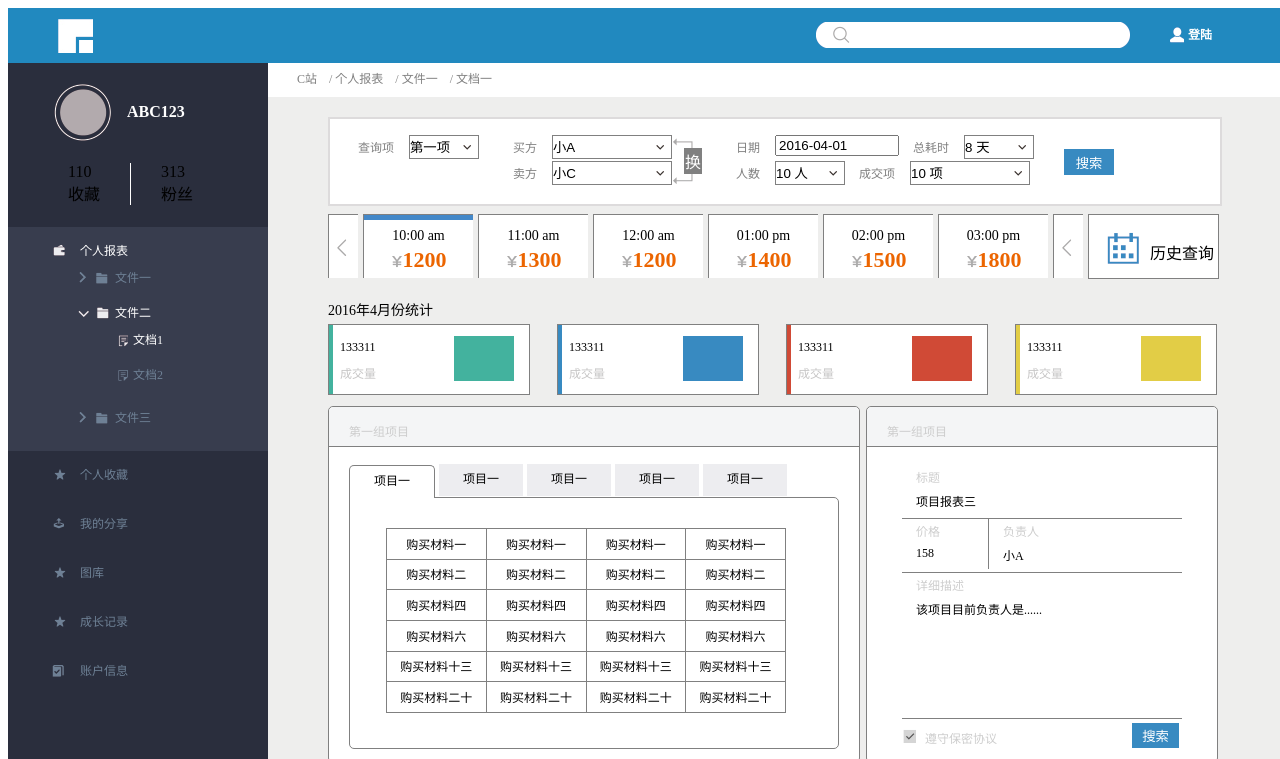
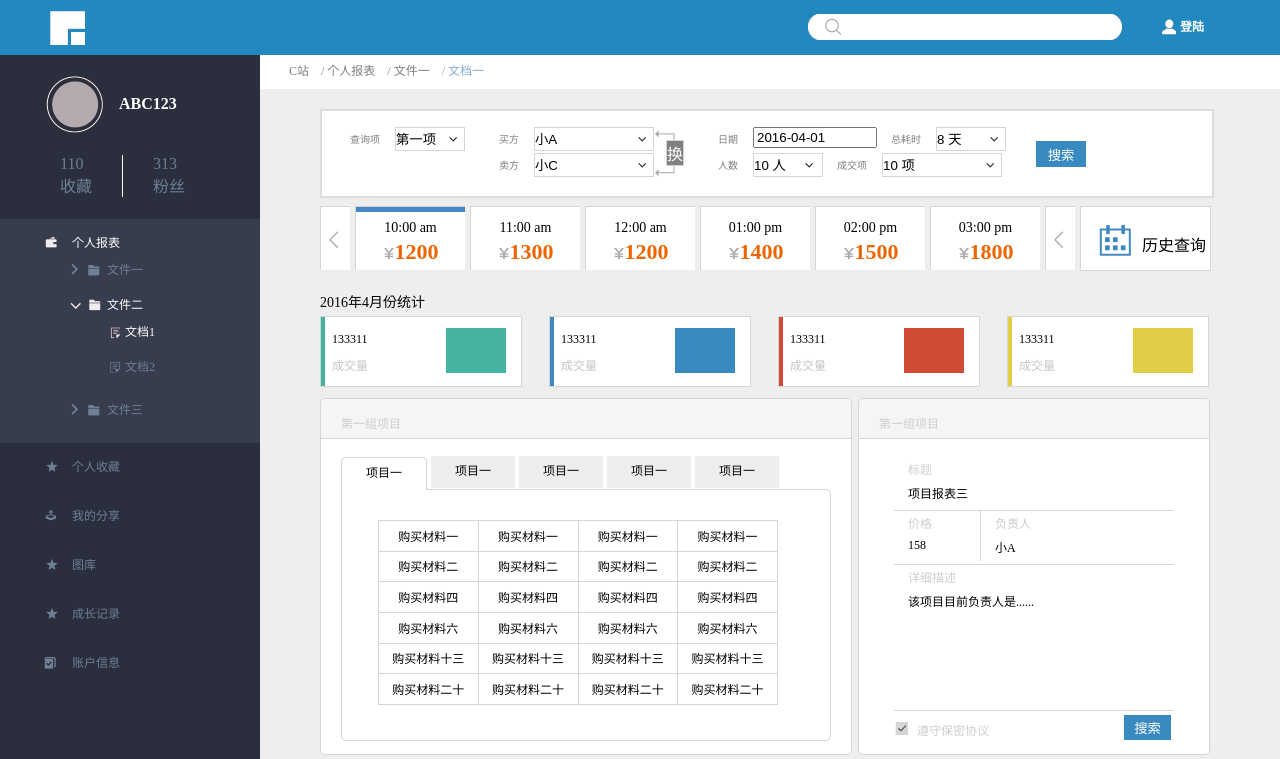
Before and after one commit to ShadowfangFortress/baidu-ife-old-drivers, a plain HTML site: page phase_01/task_09/index.html in a window 1280 px wide. Shown: the top 759 px of the page. Drawn offline with Linux system fonts and the light colour scheme.

Commit message:
1. modify task 9

```diff
--- a/phase_01/task_09/index.css
+++ b/phase_01/task_09/index.css
@@ -1,10 +1,13 @@
+body{
+	margin: 0;
+}
 ul,li{
 	list-style: none;
 	padding: 0;
 	margin: 0;
 }
 .select{
-	border: solid 1px gray;
+	border: 1px solid #d6d5d5;
 	appearance: none;
 	appearance: none;
 	-moz-appearance: none;
@@ -133,6 +136,7 @@ ul,li{
 }
 .u-usr-info span {
 	float: left;
+    color: #6e8095;
 }
 .u-usr-info .text{
 	clear: left;
@@ -265,7 +269,7 @@ ul,li{
 }
 .u-search-text{
 	float: left;
-	font-size: 12px;
+	font-size: 10px;
 	line-height: 26px;
 	margin-right: 15px;
 }
@@ -293,7 +297,7 @@ ul,li{
 	clear: left;
 	margin-left: 12px;
 	background-color: gray;
-	border: 1px solid gray;
+	border: 1px solid #d6d5d5;
 	color: #fff;
 }
 .u-search-change{
@@ -336,6 +340,7 @@ ul,li{
 .u-search-count .select{
 	width: 70px;
 	height: 24px;
+	background-position: 48px 4px;
 }
 .u-search-time .select{
 	width: 70px;
@@ -370,6 +375,9 @@ ul,li{
 	color: gray;
 	font-size: 12px;
 }
+.current-dir{
+	color: #86ACCD;
+}
 .m-history{
 	float: left;
 	margin-top: 8px;
@@ -381,8 +389,8 @@ ul,li{
 	background-color: #fff;
 	width: 29px;
 	height: 63px;
-	border-left: 1px solid gray;
-	border-top: 1px solid gray;
+	border-left: 1px solid #d6d5d5;
+	border-top: 1px solid #d6d5d5;
 	float: left;
 }
 .u-history-next{
@@ -391,9 +399,9 @@ ul,li{
 	background-color: #fff;
 	width: 29px;
 	height: 63px;
-	border-left: 1px solid gray;
+	border-left: 1px solid #d6d5d5;
 	float: left;
-	border-top: 1px solid gray;
+	border-top: 1px solid #d6d5d5;
 	margin-left: 5px;
 	margin-right: 5px;
 }
@@ -408,12 +416,12 @@ ul,li{
 }
 .g-history-list-item{
 	float: left;
-	border-left: 1px solid gray;
+	border-left: 1px solid #d6d5d5;
 	width: 109px;
 	height: 63px;
 	margin-left: 5px;
 	text-align: center;
-	border-top: 1px solid gray;
+	border-top: 1px solid #d6d5d5;
 	background-color: #fff;
 }
 .history-item-last{
@@ -458,7 +466,7 @@ ul,li{
 	float: left;
 	width: 129px;
 	height: 63px;
-	border: 1px solid gray;
+	border: 1px solid #d6d5d5;
 	background-color: #fff;
 }
 .history-icon{
@@ -490,7 +498,7 @@ ul,li{
 	float: left;
 	width: 200px;
 	height: 69px;
-	border: 1px solid gray;
+	border: 1px solid #d6d5d5;
 	margin-right: 27px;
 	background-color: #fff;
 }
@@ -546,7 +554,7 @@ ul,li{
 .m-widget-part{
 	float: left;
 	border-radius: 5px;
-	border: 1px solid gray;
+	border: 1px solid #d6d5d5;
 	background-color: #fff;
 }
 .u-project-first-l{
@@ -556,7 +564,7 @@ ul,li{
 .u-widget-title{
 	width: 100%;
 	height: 39px;
-	border-bottom: 1px solid gray;
+	border-bottom: 1px solid #d6d5d5;
 	background-color: #f4f5f6;
 	border-top-left-radius: 5px;
 	border-top-right-radius: 5px;
@@ -588,9 +596,9 @@ ul,li{
 	background-color: #ededf0;
 }
 .u-project-table-tab .tab-selected{
-	border-top: 1px solid gray;
-	border-left: 1px solid gray;
-	border-right: 1px solid gray;
+	border-top: 1px solid #d6d5d5;
+	border-left: 1px solid #d6d5d5;
+	border-right: 1px solid #d6d5d5;
 	border-top-left-radius: 5px;
 	border-top-right-radius: 5px;
 	background-color: #fff;
@@ -606,7 +614,7 @@ ul,li{
 .u-project-table-content{
 	overflow: hidden;
 	float: left;
-	border: 1px solid gray;
+	border: 1px solid #d6d5d5;
 	height: 250px;
 	width: 488px;
 	border-top-right-radius: 5px;
@@ -633,12 +641,12 @@ ul,li{
 	color: black;
 }
 .u-project-first-l table td{
-	border: 1px solid gray;
+	border: 1px solid #d6d5d5;
 }
 .u-project-first-r{
 	float: right;
 	width: 350px;
-	border: 1px solid gray;
+	border: 1px solid #d6d5d5;
 	margin-left: 6px;
 	height: 355px;
 	border-radius: 5px;
@@ -649,7 +657,7 @@ ul,li{
 	clear: left;
 	margin-left: 35px;
 
-	border-bottom: 1px solid gray;
+	border-bottom: 1px solid #d6d5d5;
 	width: 280px;
 }
 .u-project-search-part > div {
@@ -685,7 +693,7 @@ ul,li{
 .u-project-search-price{
 	float: left;
 	padding-right: 48px;
-	border-right: 1px solid gray;
+	border-right: 1px solid #d6d5d5;
 }
 .u-project-search-checf{float: left;}
 .u-project-search-descr{
@@ -766,7 +774,7 @@ ul,li{
 	width: 64px;
 	height: 21px;
 	background-color: #fff;
-	border: 1px solid gray;
+	border: 1px solid #d6d5d5;
 	font-size: 10px;
 }
 .calender-table{
@@ -779,7 +787,7 @@ ul,li{
 	float: left;
 	padding-top: 8px;
 	border-top: 1px solid #b2cfed;
-	border-bottom: 1px solid gray;
+	border-bottom: 1px solid #d6d5d5;
 	width: 100%;
 	font-size: 13px;
 	color: black;
@@ -866,7 +874,7 @@ ul,li{
 	padding-left: 27px;
 }
 .u-car_rank-container table{
-	border: 1px solid gray;
+	border: 1px solid #d6d5d5;
 	border-spacing: 0;
 	border-collapse: collapse;
 	text-align: center;
@@ -879,7 +887,7 @@ ul,li{
 }
 .u-car_rank-container table td{
 	color: black;
-	border: 1px solid gray;
+	border: 1px solid #d6d5d5;
 	font-size: 12px;
 	padding: 0;
 }
--- a/phase_01/task_09/index.html
+++ b/phase_01/task_09/index.html
@@ -120,7 +120,7 @@
 						<span class="u-dir-text">C站</span>
 						<span class="u-dir-text">/ 个人报表</span>
 						<span class="u-dir-text">/ 文件一</span>
-						<span class="u-dir-text">/ 文档一</span>
+						<span class="u-dir-text current-dir">/ 文档一</span>
 					</div>
 					<div class="m-main-search">
 						<div class="u-search-item u-search-rank">
```
Also changed, not shown: phase_01/task_09/images/images/arrow_r_22.png (deleted), phase_01/task_09/images/images/doc2_30.png (deleted).
